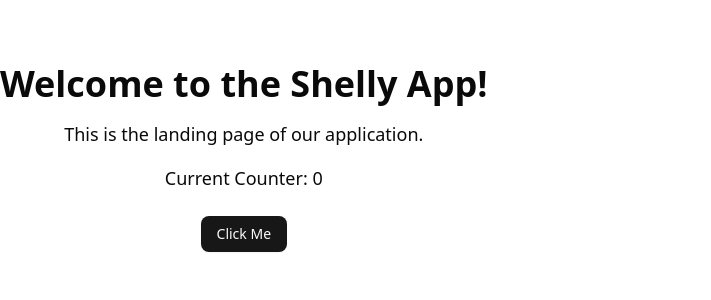
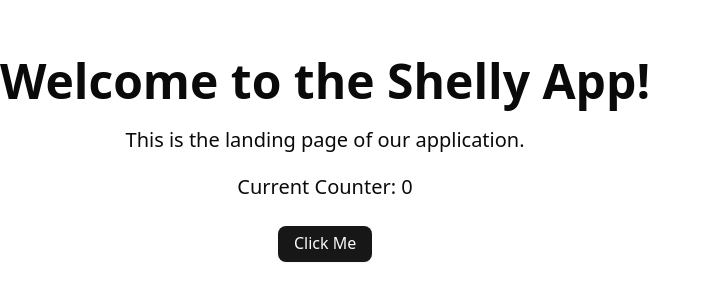
Before and after one commit to shelly-app/shelly-front, a React (Vite) app: page / in a window 1280 px wide. Shown: the part 242-542 px from the top of the page, without its empty margins (0-711 px from the left). Built offline with nearby package versions, Linux system fonts and the light colour scheme.

Commit message:
chore: [SHE-15] update text sizes

```diff
--- a/src/index.css
+++ b/src/index.css
@@ -4,6 +4,18 @@
 @custom-variant dark (&:is(.dark *));
 
 @theme inline {
+  --text-sm: 1rem;
+  --text-md: 1.125rem;
+  --text-lg: 1.25rem;
+  --text-xl: 1.5rem;
+  --text-2xl: 1.875rem;
+  --text-3xl: 2.25rem;
+  --text-4xl: 3rem;
+  --text-5xl: 3.75rem;
+  --text-6xl: 4.5rem;
+  --text-7xl: 5.25rem;
+  --text-8xl: 6rem;
+  --text-9xl: 7.5rem;
   --radius-sm: calc(var(--radius) - 4px);
   --radius-md: calc(var(--radius) - 2px);
   --radius-lg: var(--radius);
```
